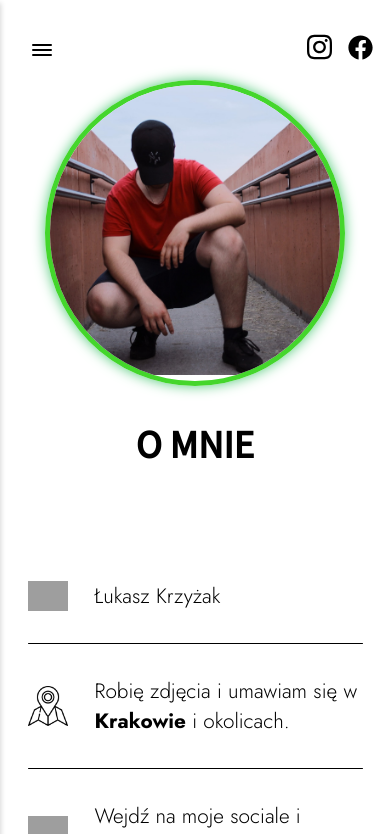
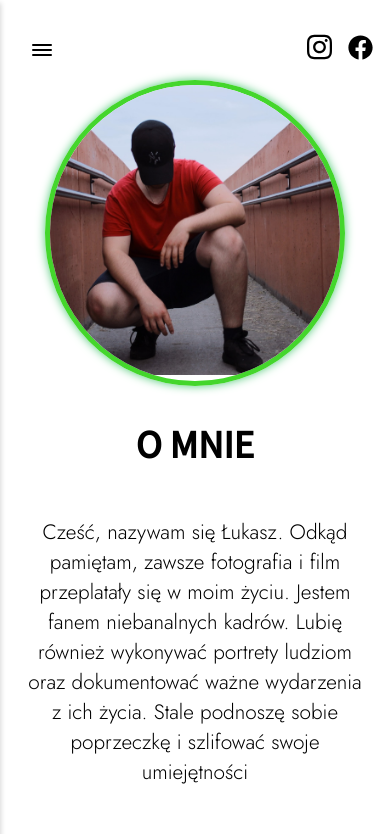
Before and after one commit to AdrianBroek/pajokWebsite, a React (Create React App) app: page /o-mnie in a window 390 px wide. Shown: the top 834 px of the page. Built offline with nearby package versions, Linux system fonts and the light colour scheme; no server answers; grey boxes are pictures that could not be loaded; a web font is replaced by a local one.

Commit message:
photo grid responsive fix, about me section changes

```diff
--- a/src/components/photos/CityPhoto.js
+++ b/src/components/photos/CityPhoto.js
@@ -30,7 +30,7 @@ const CityPhoto = () => {
     const { photoData, open, setOpen, copiedObject, setCopiedObject } = useContext(UserContext)
     const [singleObject, setSingleObject] = useState(photoData.city)
     // state
-    const [grid, setGrid] = useState('30% 30% 30%')
+    const [grid, setGrid] = useState()
 
     // location
     const {pathname} = useLocation()
--- a/src/components/photos/FashionPhoto.js
+++ b/src/components/photos/FashionPhoto.js
@@ -30,7 +30,7 @@ const CityPhoto = () => {
     const { photoData, open, setOpen, copiedObject, setCopiedObject } = useContext(UserContext)
     const [singleObject, setSingleObject] = useState(photoData.fashion)
     // state
-    const [grid, setGrid] = useState('30% 30% 30%')
+    const [grid, setGrid] = useState()
 
     // location
     const {pathname} = useLocation()
--- a/src/components/photos/WeddingPhoto.js
+++ b/src/components/photos/WeddingPhoto.js
@@ -30,7 +30,7 @@ const CityPhoto = () => {
     const { photoData, open, setOpen, copiedObject, setCopiedObject } = useContext(UserContext)
     const [singleObject, setSingleObject] = useState(photoData.wedding)
     // state
-    const [grid, setGrid] = useState('30% 30% 30%')
+    const [grid, setGrid] = useState()
 
     // location
     const {pathname} = useLocation()
--- a/src/pages/AboutMe.js
+++ b/src/pages/AboutMe.js
@@ -64,14 +64,23 @@ const OmniePage = () => {
                 </AvContainer>
                 <div>
                     <div></div>
-                    <h1> O mnie </h1>
+                    <h1>O mnie</h1>
                     <div></div>
                 </div>
                 <DescriptionAM>
-                    <InfoCont>
+                    <p>
+                    Cześć, nazywam się Łukasz. Odkąd pamiętam,
+                    zawsze fotografia i film przeplatały się w moim życiu.
+                    Jestem fanem niebanalnych kadrów. Lubię również
+                    wykonywać portrety ludziom oraz
+                    dokumentować ważne wydarzenia z ich życia.
+                    Stale podnoszę sobie poprzeczkę i szlifować
+                    swoje umiejętności
+                    </p>
+                    {/* <InfoCont>
                         <IconAM src={id} />
                         <h3>
-                            Łukasz Krzyżak
+                            Cześć nazywam się Łukasz
                         </h3>
 
                     </InfoCont>
@@ -97,7 +106,7 @@ const OmniePage = () => {
                         <h3>
                             Jeśli jesteś zadowolony ze współpracy ze mną, poleć mnie znajomemu!
                         </h3>
-                    </InfoCont>
+                    </InfoCont> */}
                 </DescriptionAM>
 
                 <WriteToMe>
@@ -170,9 +179,9 @@ const DescriptionAM = styled(Description)`
     display: flex;
     flex-direction: column;
     row-gap: 2rem;
-    padding: 5rem 2rem;
+    padding: 2rem 2rem;
     @media screen and (max-width: 768px){
-        padding: 5rem .5rem;
+        padding: 1rem .5rem;
         max-width: 90%;
     }
 `
```
Lines whose indentation alone changed are shown as unchanged.
